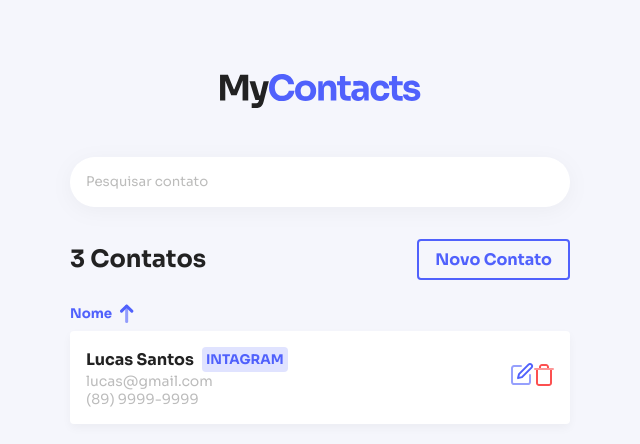
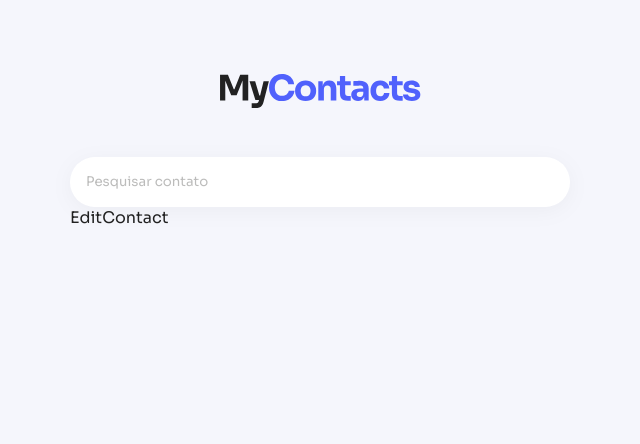
Before and after one commit to lucavini/mycontacts_frontend, a React (Create React App) app: page /edit/1 in a window 1280 px wide. Shown: the top 444 px of the page, without its empty margins (320-960 px from the left). Built offline with nearby package versions, Linux system fonts and the light colour scheme.

Commit message:
feat: react router dom config

```diff
--- a/package.json
+++ b/package.json
@@ -10,9 +10,11 @@
     "@types/node": "^16.7.13",
     "@types/react": "^18.0.0",
     "@types/react-dom": "^18.0.0",
+    "@types/react-router-dom": "^5.3.3",
     "@types/styled-components": "^5.1.26",
     "react": "^18.2.0",
     "react-dom": "^18.2.0",
+    "react-router-dom": "5.3.0",
     "react-scripts": "5.0.1",
     "styled-components": "^5.3.6",
     "typescript": "*",
--- a/src/App/App.tsx
+++ b/src/App/App.tsx
@@ -1,22 +1,25 @@
 import React from 'react';
 import { ThemeProvider } from 'styled-components';
+import { BrowserRouter } from 'react-router-dom';
 import GlobalStyles from '../styles/global';
 import defaultTheme from '../styles/themes/default';
 
 import Header from '../Components/Header';
-import ContactsList from '../Components/ContactsList';
+import Routes from '../routes';
 
 import { Container } from './styles';
 
 function App() {
   return (
+    <BrowserRouter>
       <ThemeProvider theme={defaultTheme}>
         <GlobalStyles />
         <Container>
           <Header />
-        <ContactsList />
+          <Routes />
         </Container>
       </ThemeProvider>
+    </BrowserRouter>
   );
 }
 
--- /dev/null
+++ b/src/pages/EditContact/index.tsx
@@ -0,0 +1,7 @@
+import React from 'react';
+
+function EditContact() {
+  return <div>EditContact</div>;
+}
+
+export default EditContact;
--- /dev/null
+++ b/src/pages/Home/index.tsx
@@ -0,0 +1,7 @@
+import React from 'react';
+
+function Home() {
+  return <div>Home</div>;
+}
+
+export default Home;
--- /dev/null
+++ b/src/pages/NewContact/index.tsx
@@ -0,0 +1,7 @@
+import React from 'react';
+
+function NewContact() {
+  return <div>NewContact</div>;
+}
+
+export default NewContact;
--- /dev/null
+++ b/src/routes.tsx
@@ -0,0 +1,18 @@
+import React from 'react';
+import { Switch, Route } from 'react-router-dom';
+
+import Home from './pages/Home';
+import NewContact from './pages/NewContact';
+import EditContact from './pages/EditContact';
+
+function routes() {
+  return (
+    <Switch>
+      <Route path="/" exact component={Home} />
+      <Route path="/new" component={NewContact} />
+      <Route path="/edit/:id" component={EditContact} />
+    </Switch>
+  );
+}
+
+export default routes;
```
Also changed, not shown: .eslintrc.json, src/pages/EditContact/styles.ts (added), src/pages/Home/styles.ts (added), src/pages/NewContact/styles.ts (added), 1 other file (tests, documents, lock files or other folders). Lines whose indentation alone changed are shown as unchanged.
